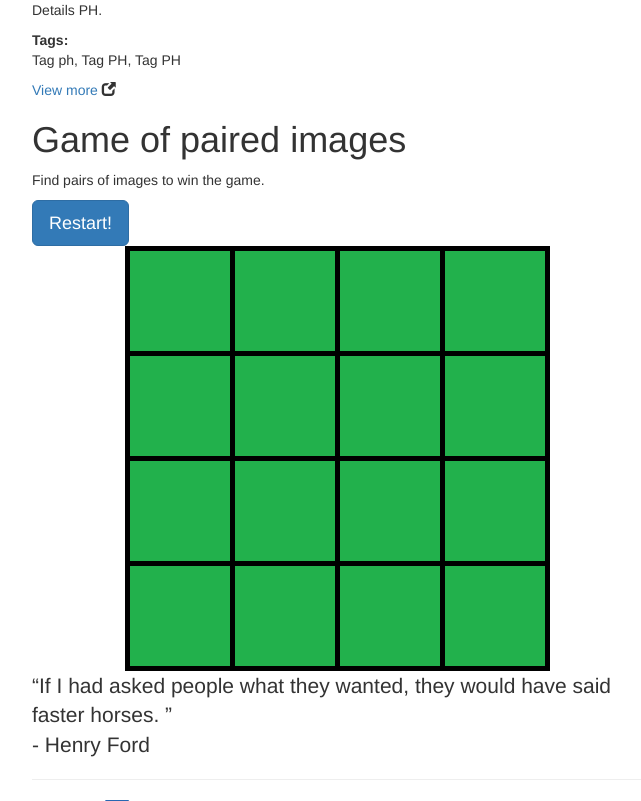
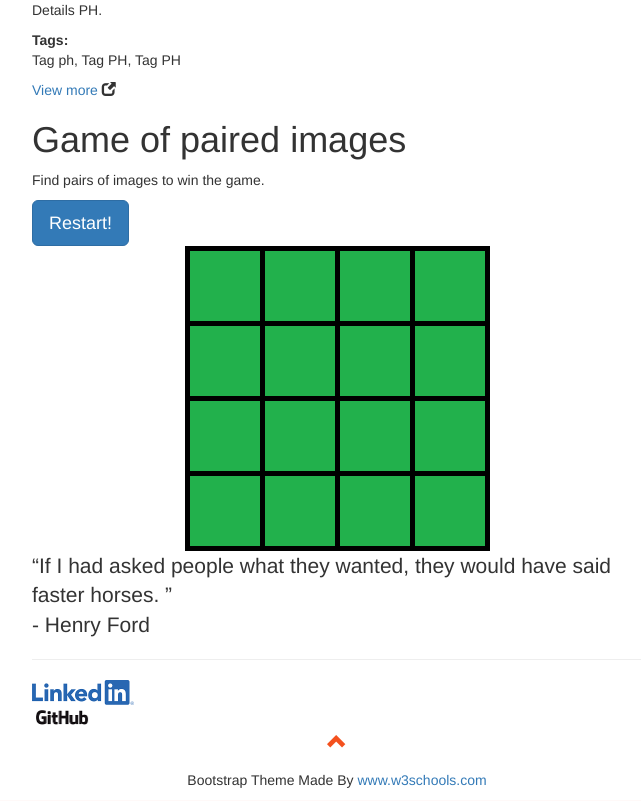
Before and after one commit to milin-fr/milin-fr.github.io, a PHP site: page / in a window 1280 px wide. Shown: the part 2974-3775 px from the top of the page, without its empty margins (303-944 px from the left). Run offline with PHP 8.4, Linux system fonts and the light colour scheme.

Commit message:
reducing the size of game cell

```diff
--- a/game_css.css
+++ b/game_css.css
@@ -1,5 +1,8 @@
 td{
-    height:100px;
-    width: 100px;
     border: 5px solid black;
 }
+
+.game_cell_image{
+    height:70px;
+    width: 70px;
+}
```
